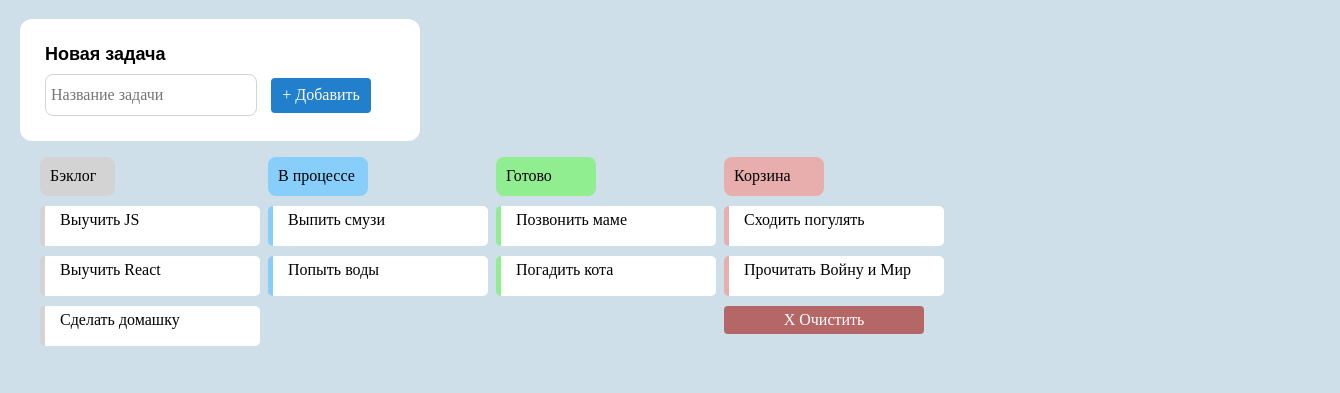
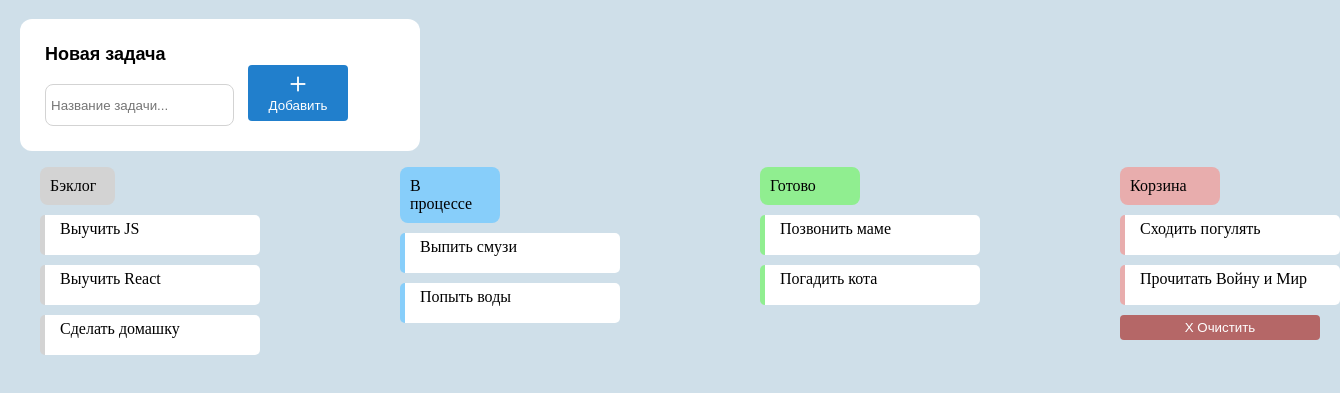
Before and after one commit to theballjunkie10/to-do-list-with-js, a plain HTML site: page index.html in a window 1280 px wide. Shown: the part 61-454 px from the top of the page, 1340 px wide, since content can reach past the window. Drawn offline with Linux system fonts and the light colour scheme.

Commit message:
Loading the html elements using JS

```diff
--- a/style.css
+++ b/css/style.css
@@ -11,7 +11,7 @@ h1{
     color: white;
 }
 
-section.new_exercise{
+.new_exercise{
     width: 350px;
     background-color: white;
     margin-top: 20px;
@@ -25,9 +25,9 @@ section.new_exercise{
     font-size: large;
     font-family: Arial, Helvetica, sans-serif;
 }
-section.tasks{
+section.tasks div{
     display: grid;
-    grid-template-columns: 10% 10% 10% 10%;
+    grid-template-columns: auto auto auto auto; /*10% 10% 10% 10%*/;
     gap: 100px;
     /* column-count: 4;
     /* background-color: white;
@@ -105,6 +105,7 @@ ul li{
     width: 100px;
     color: white;
     border: none;
+    display: table-row;
 }
 #task_name{
     border-style: solid;
@@ -115,3 +116,5 @@ ul li{
     margin: 10px 10px 0px 0px;
     padding: 5px;
 }
+
+/* add-task__button button */
--- a/index.html
+++ b/index.html
@@ -1,49 +1,26 @@
 <!DOCTYPE html>
-<html lang="en">
+<html lang="ru">
+
+
 <head>
-    <meta charset="UTF-8">
-    <meta name="viewport" content="width=device-width, initial-scale=1.0">
-    <link rel="stylesheet" href="style.css">
-    <link rel="stylesheet" href="normalize.css">
-    <title>Elyumusa Njobvu</title>
+  <meta charset="UTF-8">
+  <meta name="viewport" content="width=device-width, initial-scale=1.0">
+  <link rel="stylesheet" href="./css/style.css">
+  <title>Список задач</title>
 </head>
-<body>
-    <header>
-        <h1>Список задач</h1>
-    </header>
-    <main>
-        <section class="new_exercise">
-            <label>Новая задача</label>
-            <div>
-                <input id="task_name" name="taskName" type="text" placeholder="Название задачи">
-                <button id="add_button" type="submit">+ Добавить</button>
-            </div>
-        </section>
-        <section class="tasks">
-            <ul id="backlog">
-                <div id="backlog_title">Бэклог</div>
-                <li>Выучить JS</li>
-                <li>Выучить React</li>
-                <li>Сделать домашку</li>
-            </ul>
-            <ul id="process">
-                <div id="process_title">В процессе</div>
-                <li>Выпить смузи</li>
-                <li>Попыть воды</li>
-            </ul>
-            <ul id="ready">
-                <div id="ready_title">Готово</div>
-                <li>Позвонить маме</li>
-                <li>Погадить кота</li>
-            </ul>
 
-            <ul id="basket">
-                <div id="basket_title">Корзина</div>
-                <li>Сходить погулять</li>
-                <li>Прочитать Войну и Мир</li>
-                <button id="clear_button" type="submit">X Очистить</button>
-            </ul>
-        </section>
-    </main>
+
+<body class="board-app">
+
+
+  <main class="board-app__main">
+    <div class="board-app__inner">
+      <section class="add-task">
+      </section>
+      <section class="tasks">
+      </section>
+    </div>
+  </main>
+  <script src="./src/main.js" type="module"></script>
 </body>
 </html>
--- /dev/null
+++ b/src/framework/render.js
@@ -0,0 +1,23 @@
+const RenderPosition = {
+    BEFOREBEGIN: 'beforebegin',
+    AFTERBEGIN: 'afterbegin',
+    BEFOREEND: 'beforeend',
+    AFTEREND: 'afterend',
+  };
+
+
+  function createElement(template) {
+    const newElement = document.createElement('div');
+    newElement.innerHTML = template;
+
+    console.log(template)
+    return newElement;
+  }
+
+
+  function render(component, container, place = RenderPosition.BEFOREEND) {
+  container.insertAdjacentElement(place, component.getElement());
+  }
+
+
+  export {RenderPosition, createElement, render};
--- /dev/null
+++ b/src/main.js
@@ -0,0 +1,13 @@
+import HeaderComponent from './view/header-component.js';
+import {render, RenderPosition} from './framework/render.js';
+import FormAddTaskComponent from './view/form-add-task-component.js';
+import TaskBoardComponent from './view/task-board-component.js';
+
+const bodyContainer = document.querySelector('.board-app');
+const formContainer = document.querySelector('.add-task');
+const taskListContainer = document.querySelector('.tasks');
+
+
+render(new HeaderComponent(), bodyContainer, RenderPosition.BEFOREBEGIN);
+render(new FormAddTaskComponent(), formContainer);
+render(new TaskBoardComponent(), taskListContainer);
--- /dev/null
+++ b/src/view/form-add-task-component.js
@@ -0,0 +1,43 @@
+import {createElement} from '../framework/render.js';
+
+
+function createFormAddTaskComponentTemplate() {
+    return (
+        `<form class="new_exercise" aria-label="Форма добавления задачи">
+        <!--<div class="add-task__input-wrapper">-->
+        <label for="add-task">Новая задача</label><br>
+          <input type="text" name="task-name" id="task_name" placeholder="Название задачи..." required>
+        </div>
+        <button class="add_button" id="add_button" type="submit">
+          <svg width="22" height="22" viewBox="0 0 22 22" fill="none" xmlns="http://www.w3.org/2000/svg">
+            <rect x="10.0833" y="3.66663" width="1.83333" height="14.6667" fill="white" />
+            <rect x="18.3333" y="10.0833" width="1.83333" height="14.6667" transform="rotate(90 18.3333 10.0833)"
+              fill="white" />
+          </svg>
+          <span>Добавить</span>
+        </button>
+      </form>`
+      );
+}
+
+
+export default class FormAddTaskComponent {
+  getTemplate() {
+    return createFormAddTaskComponentTemplate();
+  }
+
+
+  getElement() {
+    if (!this.element) {
+      this.element = createElement(this.getTemplate());
+    }
+
+
+    return this.element;
+  }
+
+
+  removeElement() {
+    this.element = null;
+  }
+}
--- /dev/null
+++ b/src/view/header-component.js
@@ -0,0 +1,32 @@
+import {createElement} from '../framework/render.js';
+
+
+function createHeaderComponentTemplate() {
+    return (
+        `<header class="main_header">
+        <h1>Список задач</h1>
+        </header>`
+      );
+}
+
+
+export default class HeaderComponent {
+  getTemplate() {
+    return createHeaderComponentTemplate();
+  }
+
+
+  getElement() {
+    if (!this.element) {
+      this.element = createElement(this.getTemplate());
+    }
+
+
+    return this.element;
+  }
+
+
+  removeElement() {
+    this.element = null;
+  }
+}
--- /dev/null
+++ b/src/view/task-board-component.js
@@ -0,0 +1,54 @@
+import {createElement} from '../framework/render.js';
+
+
+function createTaskBoardComponentTemplate() {
+    return (
+
+        `
+        <ul id="backlog">
+                <div id="backlog_title">Бэклог</div>
+                <li>Выучить JS</li>
+                <li>Выучить React</li>
+                <li>Сделать домашку</li>
+        </ul>
+        <ul id="process">
+                <div id="process_title">В процессе</div>
+                <li>Выпить смузи</li>
+                <li>Попыть воды</li>
+            </ul>
+            <ul id="ready">
+                <div id="ready_title">Готово</div>
+                <li>Позвонить маме</li>
+                <li>Погадить кота</li>
+            </ul>
+
+            <ul id="basket">
+                <div id="basket_title">Корзина</div>
+                <li>Сходить погулять</li>
+                <li>Прочитать Войну и Мир</li>
+                <button id="clear_button" type="submit">X Очистить</button>
+            </ul>`
+      );
+}
+
+
+export default class TaskBoardComponent {
+  getTemplate() {
+    return createTaskBoardComponentTemplate();
+  }
+
+
+  getElement() {
+    if (!this.element) {
+      this.element = createElement(this.getTemplate());
+    }
+
+    console.log(this.element)
+    return this.element;
+  }
+
+
+  removeElement() {
+    this.element = null;
+  }
+}
```
Also changed, not shown: markup/index.html (added, +50 -0 lines), src/view/task-list-component.js (added, +34 -0 lines), css/normalize.css (renamed from normalize.css), src/view/task-component.js (added).
